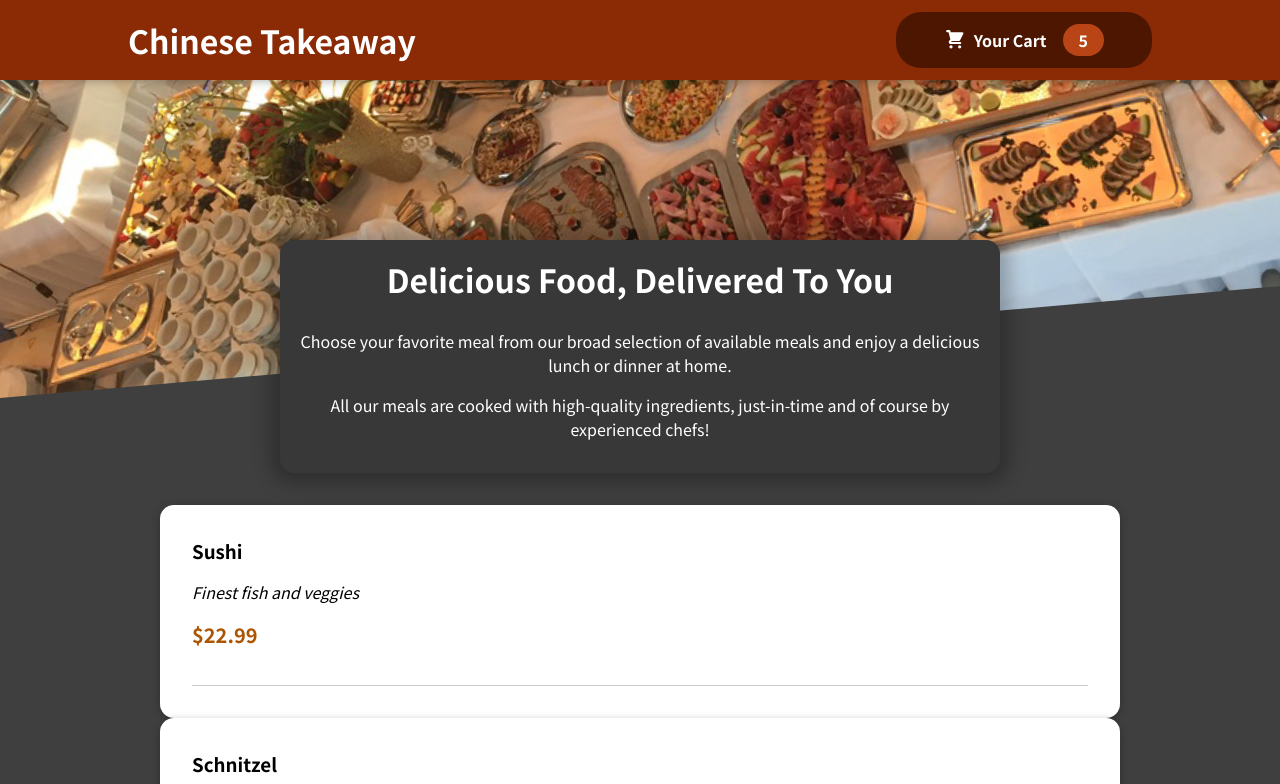
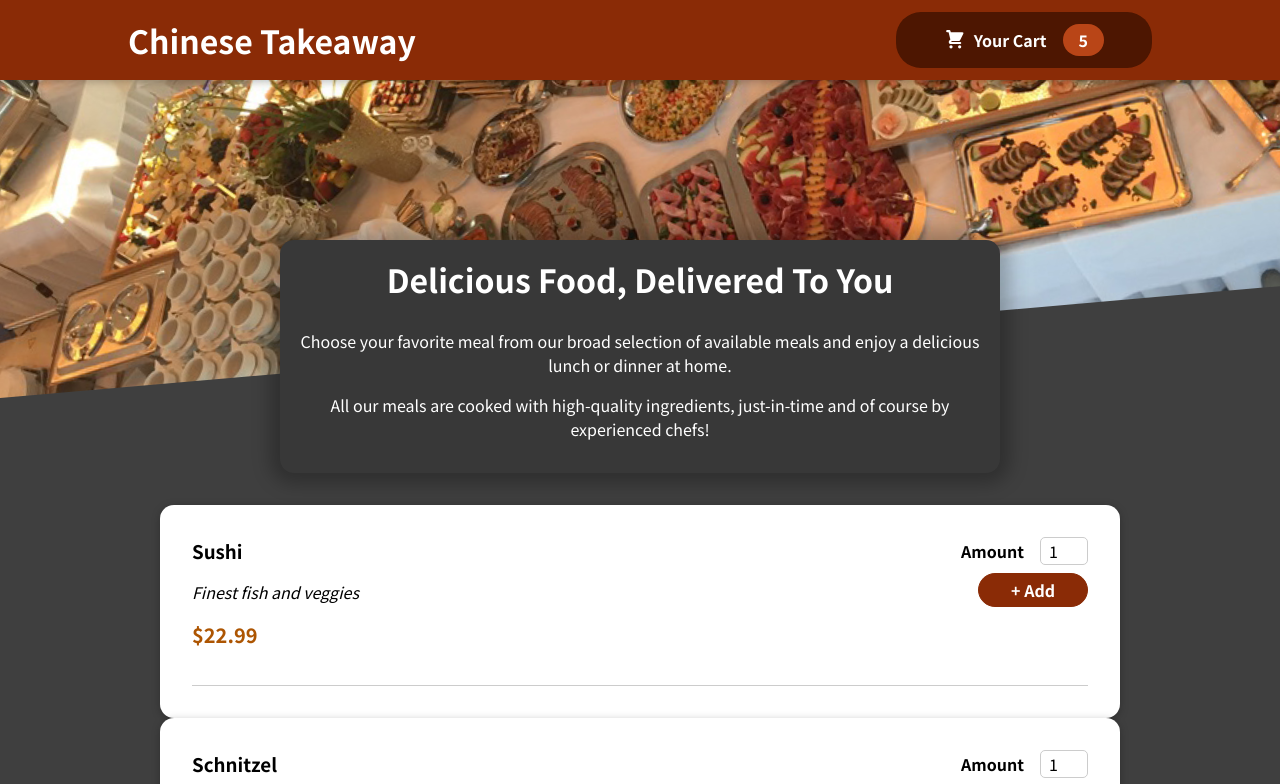
Before and after one commit to agdc101/react_food_app, a React (Create React App) app: page / in a window 1280 px wide. Shown: the top 784 px of the page. Built offline with nearby package versions, Linux system fonts and the light colour scheme.

Commit message:
input component added + label bug fix

```diff
--- a/src/components/Meals/AvailableMeals.js
+++ b/src/components/Meals/AvailableMeals.js
@@ -37,7 +37,7 @@
     const mealsList = DUMMY_MEALS.map(meal => {
        return (
         <Card>
-          <MealItem key={meal.id} name={meal.name} description={meal.description} price={meal.price}/>
+          <MealItem id={meal.id} key={meal.id} name={meal.name} description={meal.description} price={meal.price}/>
         </Card>
        )
     });
--- a/src/components/Meals/MealItem/MealItem.js
+++ b/src/components/Meals/MealItem/MealItem.js
@@ -1,5 +1,6 @@
 import React from "react";
-import classes from '../MealItem/MealItem.module.css';
+import MealItemForm from "./MealItemForm";
+import classes from './MealItem.module.css';
 
 const MealItem = props => {
     const price = `$${props.price.toFixed(2)}`;
@@ -11,7 +12,7 @@
                 <p className={classes.description}>{props.description}</p>
                 <p className={classes.price}>{price}</p>
             </div>
-            <div>{}</div>
+            <div><MealItemForm id={props.id}/></div>
         </li>
     )
 }
--- a/src/components/Meals/MealItem/MealItemForm.js
+++ b/src/components/Meals/MealItem/MealItemForm.js
@@ -0,0 +1,21 @@
+import React from "react";
+import Input from "../../UI/Input";
+import classes from "../MealItem/MealItemForm.module.css";
+
+const MealItemForm = (props) => {
+    return (
+        <form className={classes.form}>
+            <Input label="Amount" input={{
+                id: "amount-" + props.id,
+                type: "number",
+                min: "1",
+                max: "5",
+                step: "1",
+                defaultValue: "1"
+            }} />
+            <button>+ Add</button>
+        </form>
+    );
+};
+
+export default MealItemForm;
--- /dev/null
+++ b/src/components/Meals/MealItem/MealItemForm.module.css
@@ -0,0 +1,20 @@
+.form {
+    text-align: right;
+  }
+
+  .form button {
+    font: inherit;
+    cursor: pointer;
+    background-color: #8a2b06;
+    border: 1px solid #8a2b06;
+    color: white;
+    padding: 0.25rem 2rem;
+    border-radius: 20px;
+    font-weight: bold;
+  }
+
+  .form button:hover,
+  .form button:active {
+    background-color: #641e03;
+    border-color: #641e03;
+  }
--- /dev/null
+++ b/src/components/UI/Input.js
@@ -0,0 +1,14 @@
+import React from "react";
+
+import classes from "./Input.module.css";
+
+const Input = props => {
+    return (
+        <div className={classes.input}>
+            <label htmlFor={props.input.id}>{props.label}</label>
+            <input {...props.input}/>
+        </div>
+    );
+};
+
+export default Input;
--- /dev/null
+++ b/src/components/UI/Input.module.css
@@ -0,0 +1,18 @@
+.input {
+    display: flex;
+    align-items: center;
+    margin-bottom: 0.5rem;
+  }
+
+  .input label {
+    font-weight: bold;
+    margin-right: 1rem;
+  }
+
+  .input input {
+    width: 3rem;
+    border-radius: 5px;
+    border: 1px solid #ccc;
+    font: inherit;
+    padding-left: 0.5rem;
+  }
```
